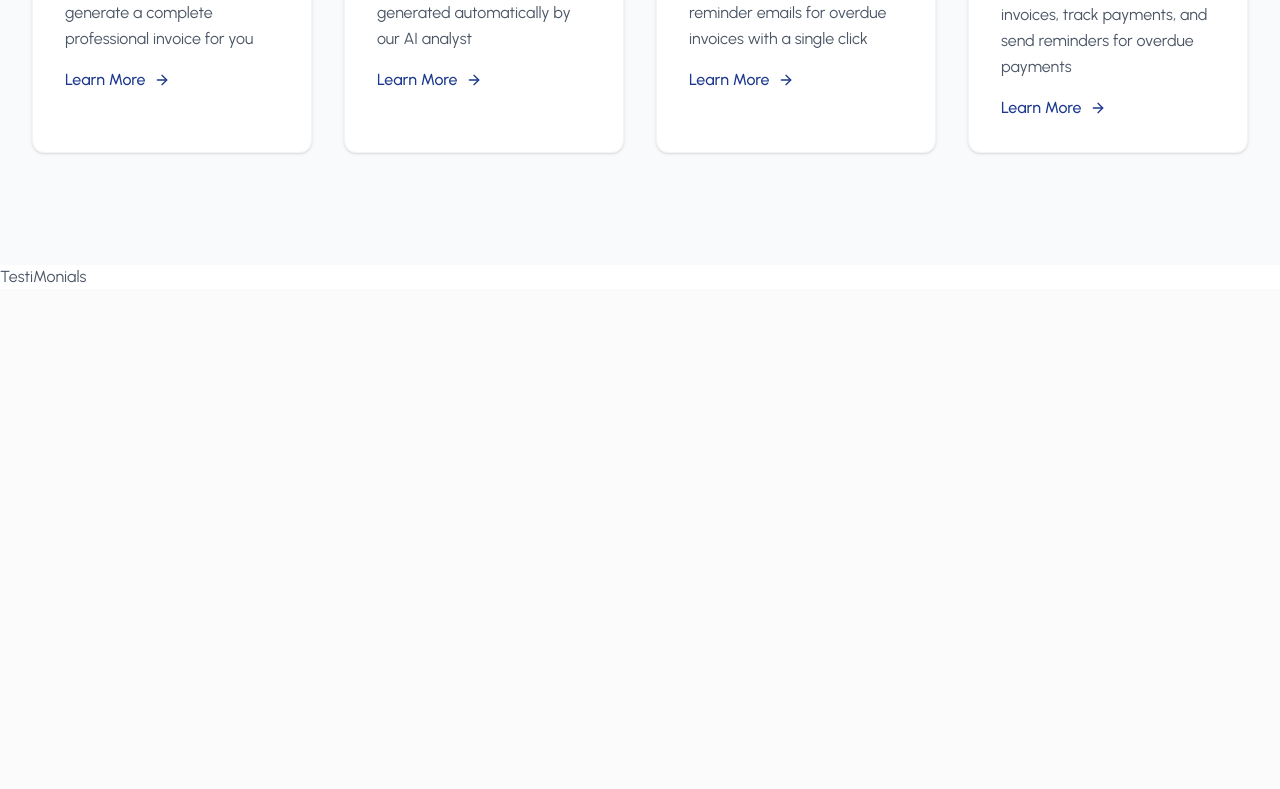
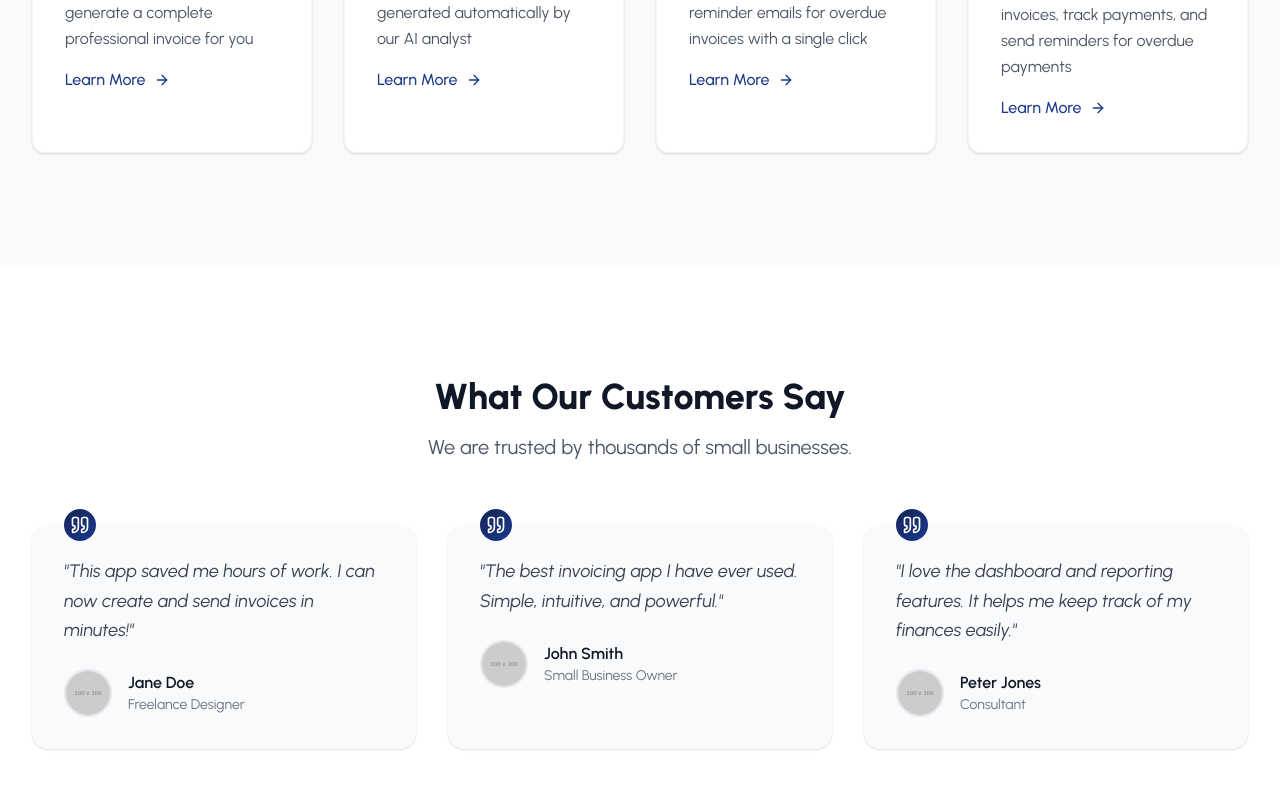
Before and after one commit to patelscripts/AI_Invoice_Generator, a React (Vite) app in the folder Frontend/: page / in a window 1280 px wide. Shown: the part 1817-2606 px from the top of the page. Built offline with nearby package versions, Linux system fonts and the light colour scheme; a web font is replaced by a local one.

Commit message:
Testimonial section added

```diff
--- a/Frontend/src/components/landing/TestiMonials.jsx
+++ b/Frontend/src/components/landing/TestiMonials.jsx
@@ -1,10 +1,33 @@
 import React from 'react'
-
+import { Quote } from 'lucide-react'
+import {TESTIMONIALS} from "../../utils/data"
 const TestiMonials = () => {
   return (
-    <div>
-      TestiMonials
-    </div>
+    <section id='testimonials' className='py-20 lg:py-28 bg-white'>
+      <div className='max-w-7xl mx-auto sm:px-6 lg:px-8'>
+        <div className='text-center mb-16'>
+          <h2 className='text-3xl sm:text-4xl font-extrabold text-gray-900 mb-4'>What Our Customers Say</h2>
+          <p className='text-xl text-gray-600 max-w-3xl mx-auto'>We are trusted by thousands of small businesses.</p>
+        </div>
+        <div className='grid grid-cols-1 md:grid-cols-2 lg:grid-cols-3 gap-8'>
+          {TESTIMONIALS.map((testimonial, index) => (
+            <div key={index} className='bg-gray-50 rounded-2xl p-8 shadow-sm hover:shadow-lg transition-all duration-300 relative'>
+              <div className='absolute -top-4 left-8 w-8 h-8 bg-gradient-to-br from-blue-950 to-blue-900 rounded-full flex items-center justify-center text-white'>
+                <Quote className='w-5 h-5 '/>
+              </div>
+              <p className='text-gray-700 mb-6 leading-relaxed italic text-lg'>"{testimonial.quote}"</p>
+              <div className='flex items-center space-x-4'>
+                <img src={testimonial.avatar} alt={testimonial.author} className='w-12 h-12 rounded-full object-cover border-2 border-gray-200' />
+                <div className='flex-1'>
+                  <p className='font-semibold text-gray-900 '>{testimonial.author}</p>
+                  <p className='text-gray-500 text-sm'>{testimonial.title}</p>
+                </div>
+              </div>
+            </div>
+          ))}
+        </div>
+      </div>
+    </section>
   )
 }
 
--- a/Frontend/src/utils/data.js
+++ b/Frontend/src/utils/data.js
@@ -24,3 +24,23 @@ export const FEATURES = [
     },
 
 ]
+export const TESTIMONIALS = [
+  {
+    quote: "This app saved me hours of work. I can now create and send invoices in minutes!",
+    author: "Jane Doe",
+    title: "Freelance Designer",
+    avatar: "https://placehold.co/100x100/000000/ffffff?text=JD"
+  },
+  {
+    quote: "The best invoicing app I have ever used. Simple, intuitive, and powerful.",
+    author: "John Smith",
+    title: "Small Business Owner",
+    avatar: "https://placehold.co/100x100/000000/ffffff?text=JS"
+  },
+  {
+    quote: "I love the dashboard and reporting features. It helps me keep track of my finances easily.",
+    author: "Peter Jones",
+    title: "Consultant",
+    avatar: "https://placehold.co/100x100/000000/ffffff?text=PJ"
+  }
+];
```
